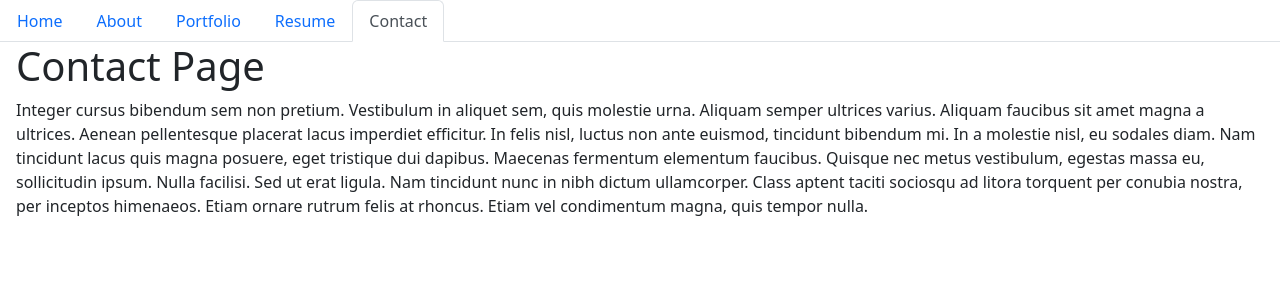
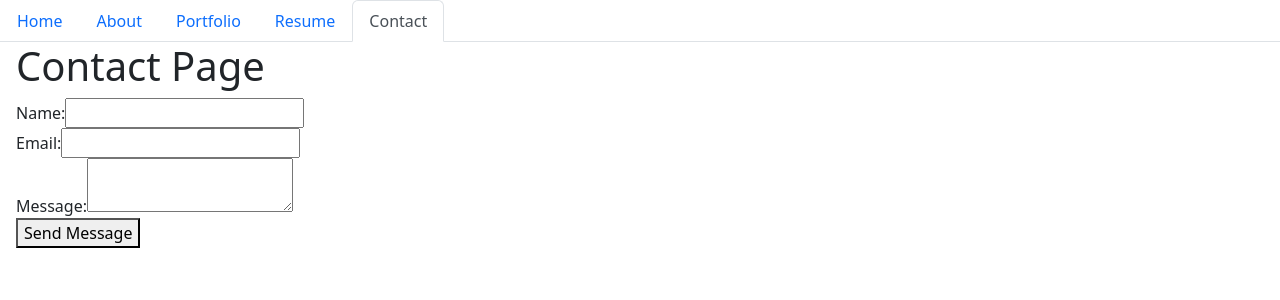
Before and after one commit to NarSulEsz/ReactBasedPortfolio, a React (Vite) app: page /Contact in a window 1280 px wide. Shown: the top 300 px of the page. Built offline with nearby package versions, Linux system fonts and the light colour scheme.

Commit message:
Edited Contact page

```diff
--- a/src/pages/Contact.jsx
+++ b/src/pages/Contact.jsx
@@ -1,20 +1,66 @@
+import React, { useState } from 'react';
+
 export default function Contact() {
+  const [formData, setFormData] = useState({
+    name: '',
+    email: '',
+    message: ''
+  });
+  const handleChange = (e) => {
+    const { name, value } = e.target;
+    setFormData({
+      ...formData,
+      [name]: value
+    });
+  };
+
+  const handleSubmit = (e) => {
+    e.preventDefault();
+    // Handle form submission logic here (e.g., send data to an API)
+    console.log('Form submitted:', formData);
+    // Reset form
+    setFormData({ name: '', email: '', message: '' });
+  };
+
+
   return (
     <div>
       <h1>Contact Page</h1>
-      <p>
-        Integer cursus bibendum sem non pretium. Vestibulum in aliquet sem, quis
-        molestie urna. Aliquam semper ultrices varius. Aliquam faucibus sit amet
-        magna a ultrices. Aenean pellentesque placerat lacus imperdiet
-        efficitur. In felis nisl, luctus non ante euismod, tincidunt bibendum
-        mi. In a molestie nisl, eu sodales diam. Nam tincidunt lacus quis magna
-        posuere, eget tristique dui dapibus. Maecenas fermentum elementum
-        faucibus. Quisque nec metus vestibulum, egestas massa eu, sollicitudin
-        ipsum. Nulla facilisi. Sed ut erat ligula. Nam tincidunt nunc in nibh
-        dictum ullamcorper. Class aptent taciti sociosqu ad litora torquent per
-        conubia nostra, per inceptos himenaeos. Etiam ornare rutrum felis at
-        rhoncus. Etiam vel condimentum magna, quis tempor nulla.
-      </p>
-    </div>
+      <form onSubmit={handleSubmit}>
+        <div>
+          <label htmlFor="name">Name:</label>
+          <input
+            type="text"
+            id="name"
+            name="name"
+            value={formData.name}
+            onChange={handleChange}
+            required
+          />
+        </div>
+        <div>
+          <label htmlFor="email">Email:</label>
+          <input
+            type="email"
+            id="email"
+            name="email"
+            value={formData.email}
+            onChange={handleChange}
+            required
+          />
+        </div>
+        <div>
+          <label htmlFor="message">Message:</label>
+          <textarea
+            id="message"
+            name="message"
+            value={formData.message}
+            onChange={handleChange}
+            required
+          ></textarea>
+        </div>
+        <button type="submit">Send Message</button>
+      </form>
+          </div>
   );
 }
```
